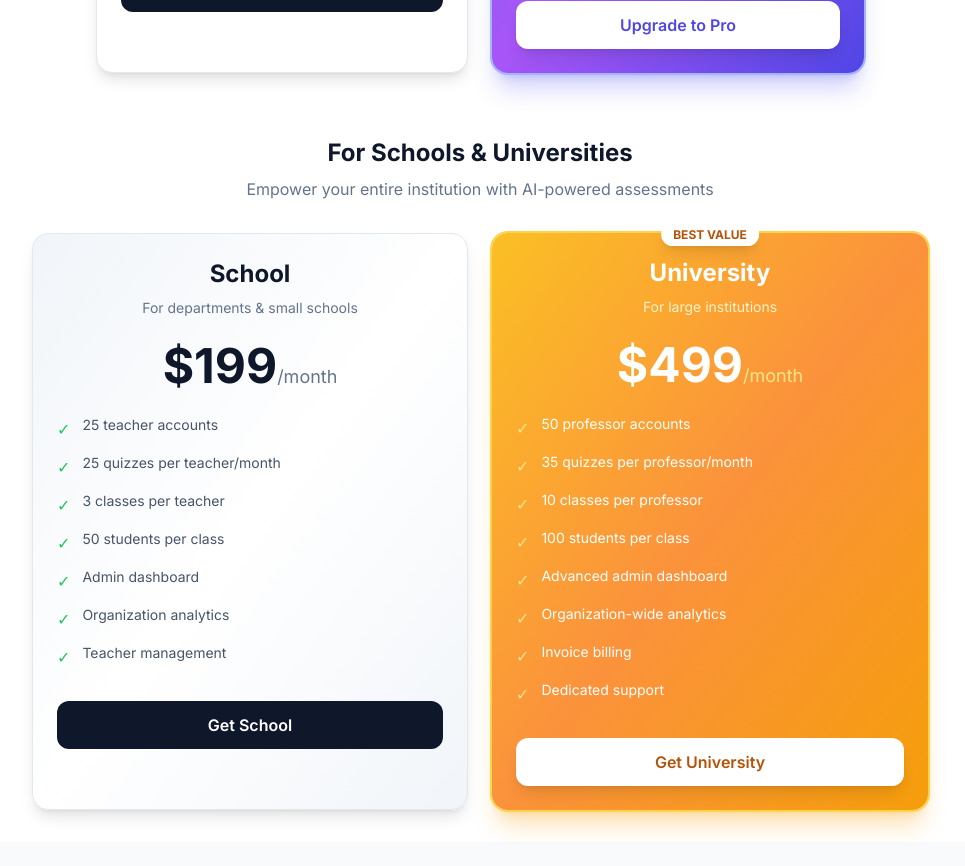
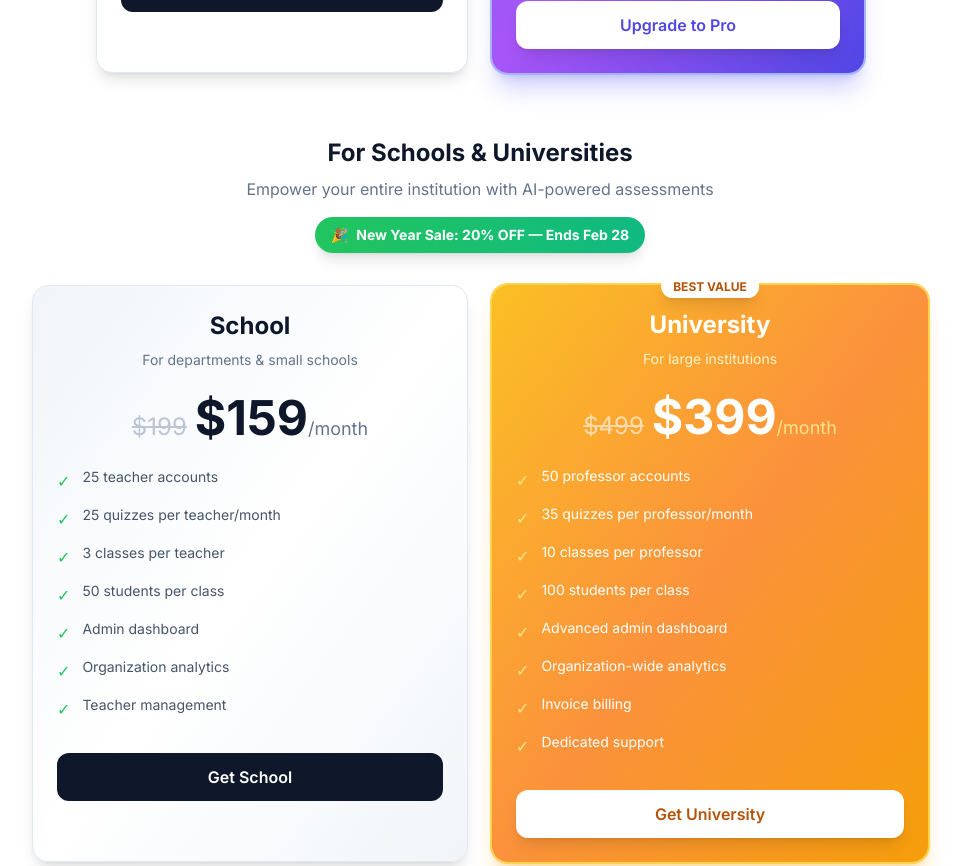
Before and after one commit to AlethiaQuizForge/quizforge, a Next.js app: page /pricing in a window 1280 px wide. Shown: the part 940-1806 px from the top of the page, without its empty margins (160-1125 px from the left). Built offline with nearby package versions, Linux system fonts and the light colour scheme; no server answers.

Commit message:
Add 20% off New Year promo for School/University plans (Jan-Feb)

```diff
--- a/app/pricing/page.tsx
+++ b/app/pricing/page.tsx
@@ -68,6 +68,7 @@ const PLANS = {
     id: 'school',
     name: 'School',
     price: 199,
+    promoPrice: 159, // 20% off Jan-Feb
     description: 'For departments & small schools',
     limits: {
       users: 25,
@@ -91,6 +92,7 @@ const PLANS = {
     id: 'university',
     name: 'University',
     price: 499,
+    promoPrice: 399, // 20% off Jan-Feb
     description: 'For large institutions',
     limits: {
       users: 50,
@@ -158,6 +160,12 @@ const FEATURES_COMPARISON = [
   { feature: 'Priority Support', free: false, pro: true, school: true, university: 'Dedicated' },
 ];
 
+// Check if we're in Jan-Feb promo period
+const isPromoActive = () => {
+  const month = new Date().getMonth(); // 0 = Jan, 1 = Feb
+  return month === 0 || month === 1;
+};
+
 export default function PricingPage() {
   const [darkMode, setDarkMode] = useState(false);
   const [billingCycle, setBillingCycle] = useState<'monthly' | 'yearly'>('monthly');
@@ -168,6 +176,7 @@ export default function PricingPage() {
   const [orgName, setOrgName] = useState('');
   const [checkoutLoading, setCheckoutLoading] = useState(false);
   const [checkoutError, setCheckoutError] = useState('');
+  const showPromo = isPromoActive();
 
   // Listen for auth state
   useEffect(() => {
@@ -441,9 +450,17 @@ export default function PricingPage() {
             <h2 className={`text-2xl font-bold text-center mb-2 ${darkMode ? 'text-white' : 'text-slate-900'}`}>
               For Schools & Universities
             </h2>
-            <p className={`text-center mb-8 ${darkMode ? 'text-slate-400' : 'text-slate-500'}`}>
+            <p className={`text-center mb-4 ${darkMode ? 'text-slate-400' : 'text-slate-500'}`}>
               Empower your entire institution with AI-powered assessments
             </p>
+            {showPromo && (
+              <div className="text-center mb-8">
+                <span className="inline-flex items-center gap-2 px-4 py-2 bg-gradient-to-r from-green-500 to-emerald-500 text-white text-sm font-bold rounded-full shadow-lg">
+                  <span>🎉</span> New Year Sale: 20% OFF — Ends Feb 28
+                </span>
+              </div>
+            )}
+            {!showPromo && <div className="mb-4" />}
             <div className="grid md:grid-cols-2 gap-6 max-w-4xl mx-auto">
               {['school', 'university'].map((planId) => {
                 const plan = PLANS[planId as keyof typeof PLANS];
@@ -481,11 +498,26 @@ export default function PricingPage() {
                       </p>
                     </div>
                     <div className="text-center mb-6">
-                      <span className={`text-5xl font-bold ${
-                        isUniversity ? 'text-white' : darkMode ? 'text-white' : 'text-slate-900'
-                      }`}>
-                        {getPrice(plan.price)}
-                      </span>
+                      {showPromo && 'promoPrice' in plan ? (
+                        <>
+                          <span className={`text-2xl line-through opacity-60 mr-2 ${
+                            isUniversity ? 'text-white' : darkMode ? 'text-slate-400' : 'text-slate-400'
+                          }`}>
+                            ${plan.price}
+                          </span>
+                          <span className={`text-5xl font-bold ${
+                            isUniversity ? 'text-white' : darkMode ? 'text-white' : 'text-slate-900'
+                          }`}>
+                            ${(plan as typeof plan & { promoPrice: number }).promoPrice}
+                          </span>
+                        </>
+                      ) : (
+                        <span className={`text-5xl font-bold ${
+                          isUniversity ? 'text-white' : darkMode ? 'text-white' : 'text-slate-900'
+                        }`}>
+                          {getPrice(plan.price)}
+                        </span>
+                      )}
                       <span className={`text-lg ${
                         isUniversity ? 'text-amber-200' : darkMode ? 'text-slate-400' : 'text-slate-500'
                       }`}>
```
